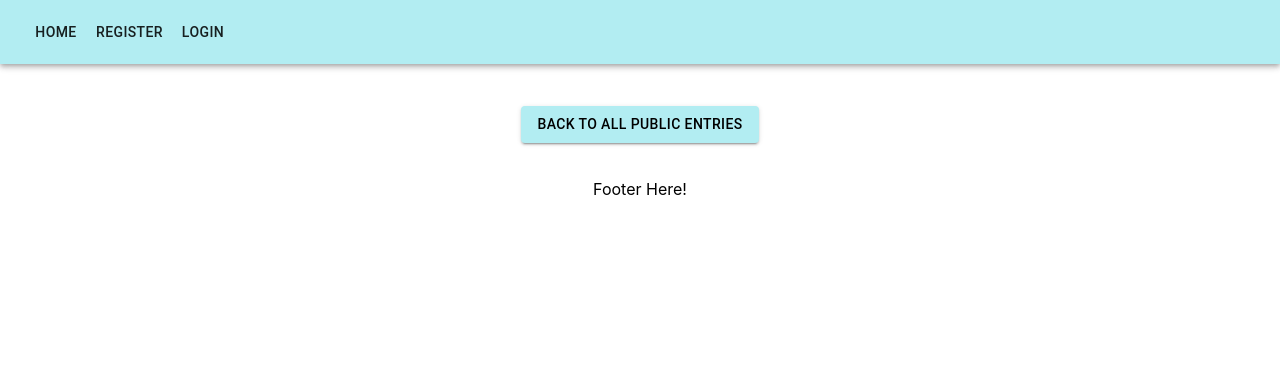
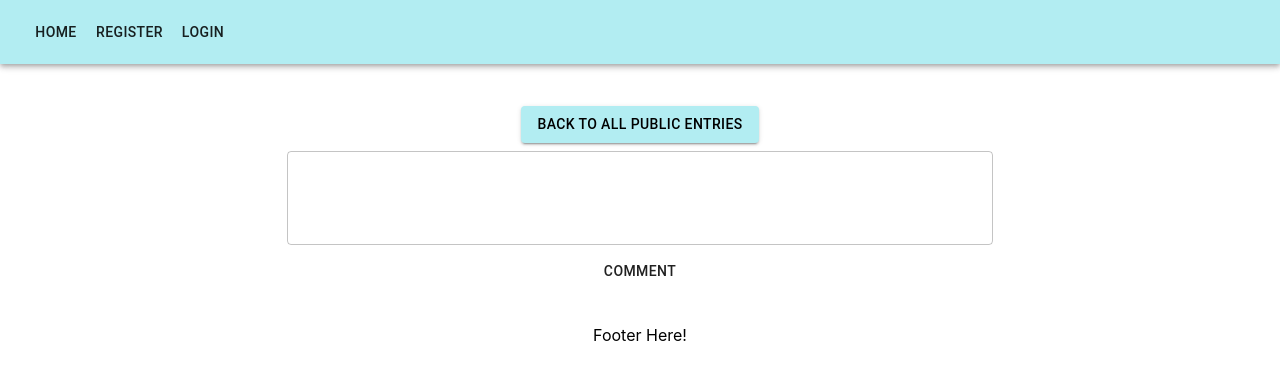
Before and after one commit to mgcarbonell/cuneiform-frontend, a React (Create React App) app: page /entry/1 in a window 1280 px wide. Shown: the top 380 px of the page. Built offline with nearby package versions, Linux system fonts and the light colour scheme; no server answers.

Commit message:
create comments and comment form component

```diff
--- a/src/App.js
+++ b/src/App.js
@@ -1,7 +1,6 @@
 import React, { useState } from 'react'
 import Header from './components/Header'
 import Footer from './components/Footer'
-import UserEntries from './components/UserEntries'
 import Routes from './config/Routes'
 import './App.css'
 import UserModel from './models/user'
--- /dev/null
+++ b/src/components/CommentForm.js
@@ -0,0 +1,67 @@
+import React, {useState } from 'react';
+import CommentModel from '../models/comment';
+import { makeStyles } from '@material-ui/core/styles';
+import { Button, Grid, Paper, TextField } from '@material-ui/core';
+
+const useStyles = makeStyles((theme) => ({
+  root: {
+    '& .MuiTextField-root': {
+      margin: theme.spacing(1),
+      width: '70ch',
+    },
+    // '& > *': {
+    //   margin: theme.spacing(1),
+    //   width: '70ch',
+    // },
+  },
+}));
+
+const CommentForm = (props) => {
+  const classes = useStyles();
+
+  const [body, setBody] = useState(props.entryBody);
+
+  const handleSubmit = (e) => {
+    e.preventDefault();
+    let userId = localStorage.getItem("id")
+    CommentModel.create({ userId, body }, props.commentId)
+      .then(() => {
+        props.setCommentFormToggle(false)
+      })
+  }
+
+  return (
+    <div>
+      <form
+        className={classes.root}
+        onSubmit={handleSubmit}
+        noValidate
+        autoComplete="off"
+      >
+
+      <div aria-label="Journal entry textfield">
+        <TextField
+          id="outlined-multiline-static"
+          label=""
+          multiline
+          rows={3}
+          value={body}
+          type="text"
+          onInput={ e => setBody(e.target.value)}
+          variant="outlined"
+        />
+
+      </div>
+      <Button
+        type="submit"
+        className={classes.button}
+        onClick={ e => props.setCommentFormToggle(true)}
+      >
+        Comment
+      </Button>
+      </form>
+    </div>
+  )
+}
+
+export default CommentForm;
--- /dev/null
+++ b/src/components/Comments.js
@@ -0,0 +1,60 @@
+import React, {useEffect, useState} from 'react';
+import CommentModel from '../models/comment';
+import CommentForm from './CommentForm';
+import { Button, Grid, IconButton, Paper } from '@material-ui/core';
+import EditIcon from '@material-ui/icons/Edit';
+import DeleteIcon from '@material-ui/icons/Delete';
+
+
+const Comments = (props) => {
+
+  const [comment, setComment] = useState(true);
+  const [comments, setComments] = useState([]);
+
+
+  useEffect(() => {
+    CommentModel.all({
+      where: {
+        entryId: props.entryId,
+      }
+    }).then(data => setComments(data.comments))
+  }, [])
+
+  const handleCommentFormToggle = () => {
+    props.setCommentFormToggle(true)
+  }
+
+  const handleCommentDelete = () => {
+    CommentModel.delete(comment, comment.id)
+      .then(data =>
+        console.log(data))
+  }
+
+  return(
+    <>
+      { comments.map((comment) => (
+        <Grid>
+          <Paper
+          elevation={3}
+          style={{
+          padding: 10,
+          paddingBottom: 20
+          }}
+          >
+            <h3 key={comment.id}>{comment.id}</h3>
+            <h5>By {comment.userId}</h5>
+            <p>{comment.body}</p>
+            <IconButton onClick={handleCommentFormToggle}>
+            <EditIcon />
+            </IconButton>
+            <IconButton onClick={handleCommentDelete}>
+            <DeleteIcon />
+            </IconButton>
+          </Paper>
+        </Grid>
+      )).reverse()}
+    </>
+  )
+}
+
+export default Comments;
--- a/src/components/EditEntryForm.js
+++ b/src/components/EditEntryForm.js
@@ -8,11 +8,11 @@ const useStyles = makeStyles((theme) => ({
   root: {
     '& .MuiTextField-root': {
       margin: theme.spacing(1),
-      width: '25ch',
+      width: '70ch',
     },
     '& > *': {
       margin: theme.spacing(1),
-      width: '25ch',
+      width: '70ch',
     },
   },
 }));
--- a/src/components/Prompt.js
+++ b/src/components/Prompt.js
@@ -18,6 +18,4 @@ const Prompt = () => {
   )
 }
 
-export default Prompt
-
-// [Math.floor(Math.random() * data.prompts.length)]
+export default Prompt;
--- /dev/null
+++ b/src/models/comment.js
@@ -0,0 +1,43 @@
+
+class CommentModel {
+  // show comments
+  static all = () => {
+    return fetch(`${process.env.REACT_APP_INTERNAL_API_URL}/comment`).then(res => res.json())
+  }
+
+  // create a comment
+  static create = (commentData) => {
+    return fetch(`${process.env.REACT_APP_INTERNAL_API_URL}/comment/create`, {
+      method: 'POST',
+      headers: {
+        "Content-Type": "application/json"
+      },
+      body: JSON.stringify(commentData)
+    }).then(res => res.json())
+  }
+
+// update a comment
+  static update = (comment, commentId) => {
+    return fetch(`${process.env.REACT_APP_INTERNAL_API_URL}/comment/${commentId}`, {
+      method: 'PUT',
+      headers: {
+        "Content-Type": "application/json"
+      },
+      body: JSON.stringify(comment)
+    }).then(res => res.json())
+  }
+
+  // delete a comment
+  static delete = (comment, commentId) => {
+    return fetch(`${process.env.REACT_APP_INTERNAL_API_URL}/comment/${commentId}`, {
+      method: 'DELETE',
+      headers: {
+        "Content-Type": "application/json"
+      },
+      body: JSON.stringify(comment)
+    }).then(res => res.json())
+  }
+}
+
+
+export default CommentModel;
--- a/src/pages/ShowEntry.js
+++ b/src/pages/ShowEntry.js
@@ -2,22 +2,23 @@ import React, { useState, useEffect } from 'react';
 import { Link } from 'react-router-dom';
 import { Button, IconButton, Grid } from '@material-ui/core';
 import EntryModel from '../models/entry';
-import EditIcon from '@material-ui/icons/Edit'
+import EditIcon from '@material-ui/icons/Edit';
 import DeleteIcon from '@material-ui/icons/Delete';
 import CompleteEntry from '../components/CompleteEntry';
 import EditEntryForm from '../components/EditEntryForm';
+import Comments from '../components/Comments';
+import CommentForm from '../components/CommentForm';
 // import material styling from @material-ui
 
 const ShowEntry = (props) => {
 
   const [entry, setEntry] = useState([]);
-  // const [comment, setComment] = useState();
   const [formToggle, setFormToggle] = useState(false);
-
-
+  const [commentFormToggle, setCommentFormToggle] = useState(false);
 
   let userId = localStorage.getItem('id')
 
+  // entry model hooks and functions
   useEffect(() => {
     EntryModel.show(props.match.params.id)
       .then(data => setEntry(data.entry))
@@ -32,31 +33,19 @@ const ShowEntry = (props) => {
     setFormToggle(true)
   }
 
-
   const handleDelete = () => {
-    console.log(entry.id)
     EntryModel.delete(entry, entry.id)
       .then(data =>
         props.history.push('Home')
       )
   }
 
+  // comment models hooks and functions
+
+
   return (
     <>
       <Grid item xs={12}>
-      { parseInt(userId) === entry.userId ?
-        <>
-          <IconButton onClick={handleToggle}>
-            <EditIcon />
-          </IconButton>
-          <IconButton onClick={handleDelete}>
-            <DeleteIcon />
-          </IconButton>
-        </>
-      :
-        <>
-        </>
-      }
 
       { formToggle ?
         <EditEntryForm
@@ -73,18 +62,41 @@ const ShowEntry = (props) => {
         />
       }
 
+      { parseInt(userId) === entry.userId ?
+        <>
+          <IconButton onClick={handleToggle}>
+            <EditIcon />
+          </IconButton>
+          <IconButton onClick={handleDelete}>
+            <DeleteIcon />
+          </IconButton>
+        </>
+      :
+        <>
+        </>
+      }
       </Grid>
+
       <Link to={ '/' }>
         <Button color="primary" variant="contained">
           Back to all public entries
         </Button>
       </Link>
+
+      <CommentForm
+        comment={props.comments}
+        comment={props.setComments}
+        commentFormToggle={props.commentFormToggle}
+        setCommentFormToggle={setCommentFormToggle}
+        entryId={entry.id}
+      />
+
+      <Comments
+        commentFormToggle={props.commentFormToggle}
+        setCommentFormToggle={props.setCommentFormToggle}
+      />
     </>
   );
 }
 
 export default ShowEntry;
-
-// In order for a user to delete their own post:
-// if currentUser ? hide delete button : show delete button
-// but currentUser id = userId of post user.id === match.params.id
```
Also changed, not shown: src/components/Comment.js (deleted, +0 -39 lines), src/pages/UserEntries.js (deleted, +0 -16 lines). Lines whose indentation alone changed are shown as unchanged.
